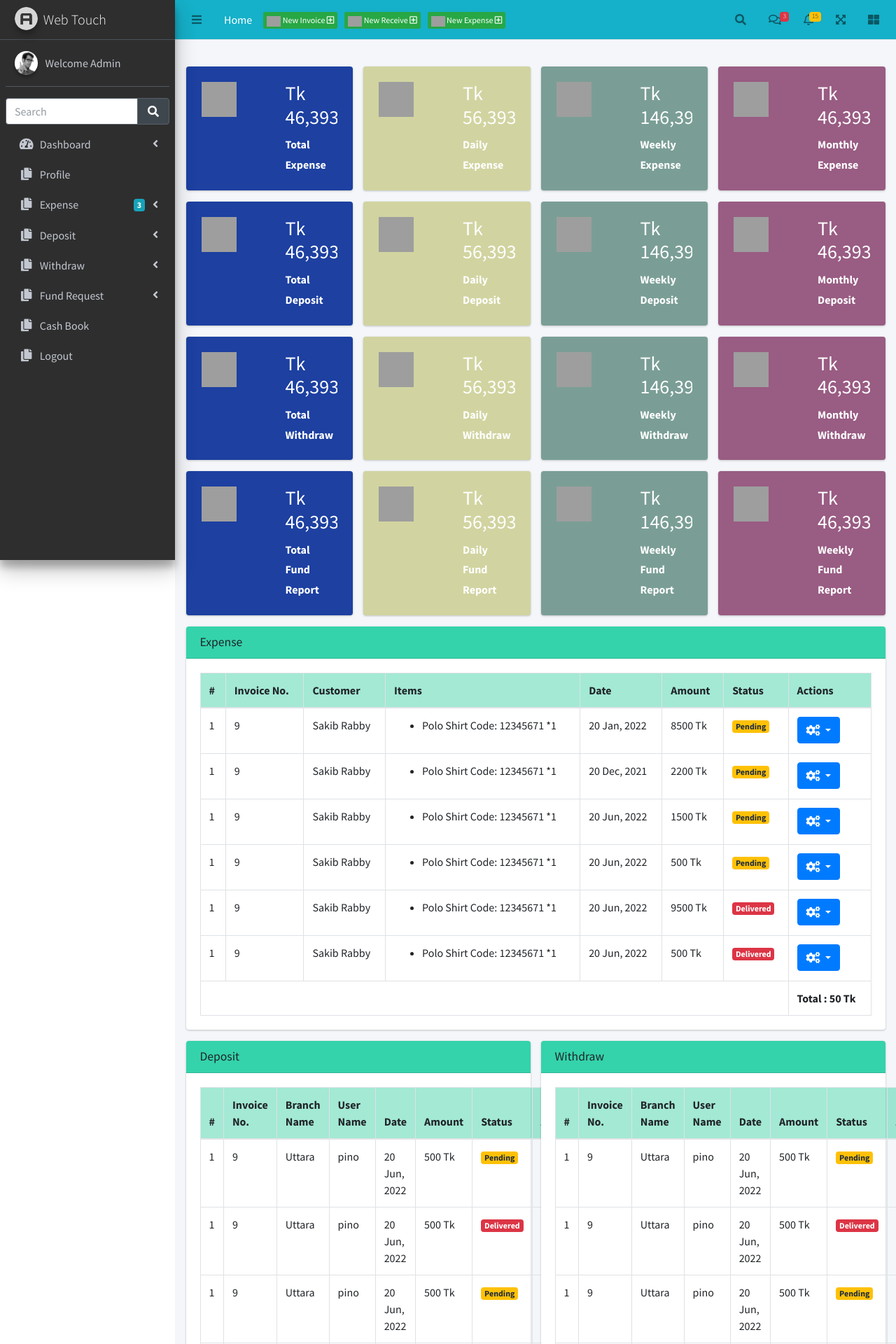
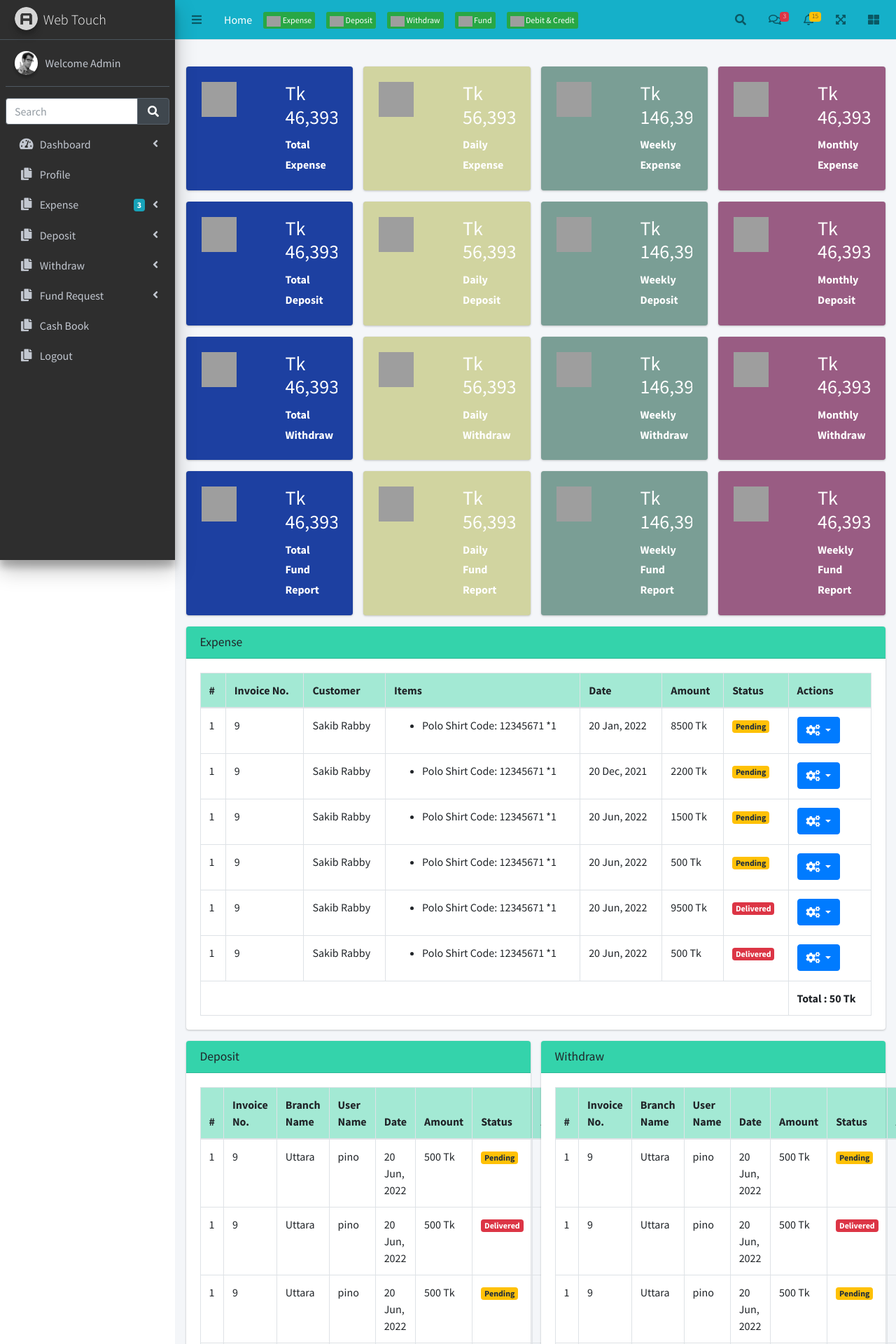
Before and after one commit to mahamud751/office-software-1, a PHP site: page / in a window 1280 px wide; the page is wider, and only the part inside the window is pictured. Shown: the top 1920 px of that part at 70% size. Run offline with PHP 8.4, Linux system fonts and the light colour scheme; some libraries are stand-ins or nearby versions; grey boxes are pictures that could not be loaded.

Commit message:
Update navbar.php

```diff
--- a/part/navbar.php
+++ b/part/navbar.php
@@ -5,31 +5,50 @@
           <a class="nav-link" data-widget="pushmenu" href="#" role="button"><i class="fas fa-bars"></i></a>
         </li>
         <li class="nav-item d-none d-sm-inline-block">
-          <a href="index.php" class="nav-link text-white">Home</a>
+          <a href="index.html" class="nav-link text-white">Home</a>
         </li>
+
       </ul>
-
       <ul style=" z-index: 1;" class="nav navbar-nav navbar-right nav_bar_icons menu_right_li">
         <li class="new_invoice_top_menu_link_li">
-          <a style="color: white;" href="new-invoice.php" class="new_bill_btn btn btn-success btn-sm btn-xs"><img
+          <a style="color: white;" href="#expense" class="new_bill_btn btn btn-success btn-sm btn-xs" ><img
               class="lazy_img" width="20" src="https://demo.bhisab.com/images/icon/bill.png" ><span
-              class="new_bill">&nbsp;New Invoice
-              <i class="far fa-plus-square"></i></span></a>
+              class="new_bill">&nbsp;Expense
+             </span>
+             </a>
         </li>
-        <li class="new_invoice_top_menu_link_li" style="margin:0 10px ;">
-          <a style="color: white;" href="new_invoice.php" class="new_bill_btn btn btn-success btn-sm btn-xs"
-            data-toggle="modal" data-target="#modal-default"><img class="lazy_img" width="20"
-              src="https://demo.bhisab.com/images/icon/bill.png"><span class=" new_bill">&nbsp;New Receive
-              <i class="far fa-plus-square"></i></span></a>
+        <li class="new_invoice_top_menu_link_li ml-3">
+          <a style="color: white;" href="#deposit" class="new_bill_btn btn btn-success btn-sm btn-xs" ><img
+              class="lazy_img" width="20" src="https://demo.bhisab.com/images/icon/bill.png" ><span
+              class="new_bill">&nbsp;Deposit
+            </span>
+          </a>
         </li>
-        <li class="new_invoice_top_menu_link_li">
-          <a style="color: white;" href="new_invoice.php" class="new_bill_btn btn btn-success btn-sm btn-xs"
-            data-toggle="modal" data-target="#modal-expense"><img class="lazy_img" width="20"
-              src="https://demo.bhisab.com/images/icon/bill.png"><span class=" new_bill">&nbsp;New Expense
-              <i class="far fa-plus-square"></i></span></a>
+        <li class="new_invoice_top_menu_link_li ml-3">
+          <a style="color: white;" href="#withdraw" class="new_bill_btn btn btn-success btn-sm btn-xs" ><img
+              class="lazy_img" width="20" src="https://demo.bhisab.com/images/icon/bill.png" ><span
+              class="new_bill">&nbsp;Withdraw
+            </span>
+          </a>
         </li>
+        <li class="new_invoice_top_menu_link_li ml-3">
+          <a style="color: white;" href="#fund" class="new_bill_btn btn btn-success btn-sm btn-xs" ><img
+              class="lazy_img" width="20" src="https://demo.bhisab.com/images/icon/bill.png" ><span
+              class="new_bill">&nbsp;Fund
+              </span>
+              </a>
+        </li>
+        <li class="new_invoice_top_menu_link_li ml-3">
+          <a style="color: white;" href="#debit" class="new_bill_btn btn btn-success btn-sm btn-xs" ><img
+              class="lazy_img" width="20" src="https://demo.bhisab.com/images/icon/bill.png" ><span
+              class="new_bill">&nbsp;Debit & Credit
+            </span>
+          </a>
+        </li>
+
+
+
       </ul>
-
       <!-- Right navbar links -->
       <ul class="navbar-nav ml-auto">
         <!-- Navbar Search -->
@@ -54,6 +73,7 @@
             </form>
           </div>
         </li>
+
         <!-- Messages Dropdown Menu -->
         <li class="nav-item dropdown">
           <a class="nav-link" data-toggle="dropdown" href="#">
```
